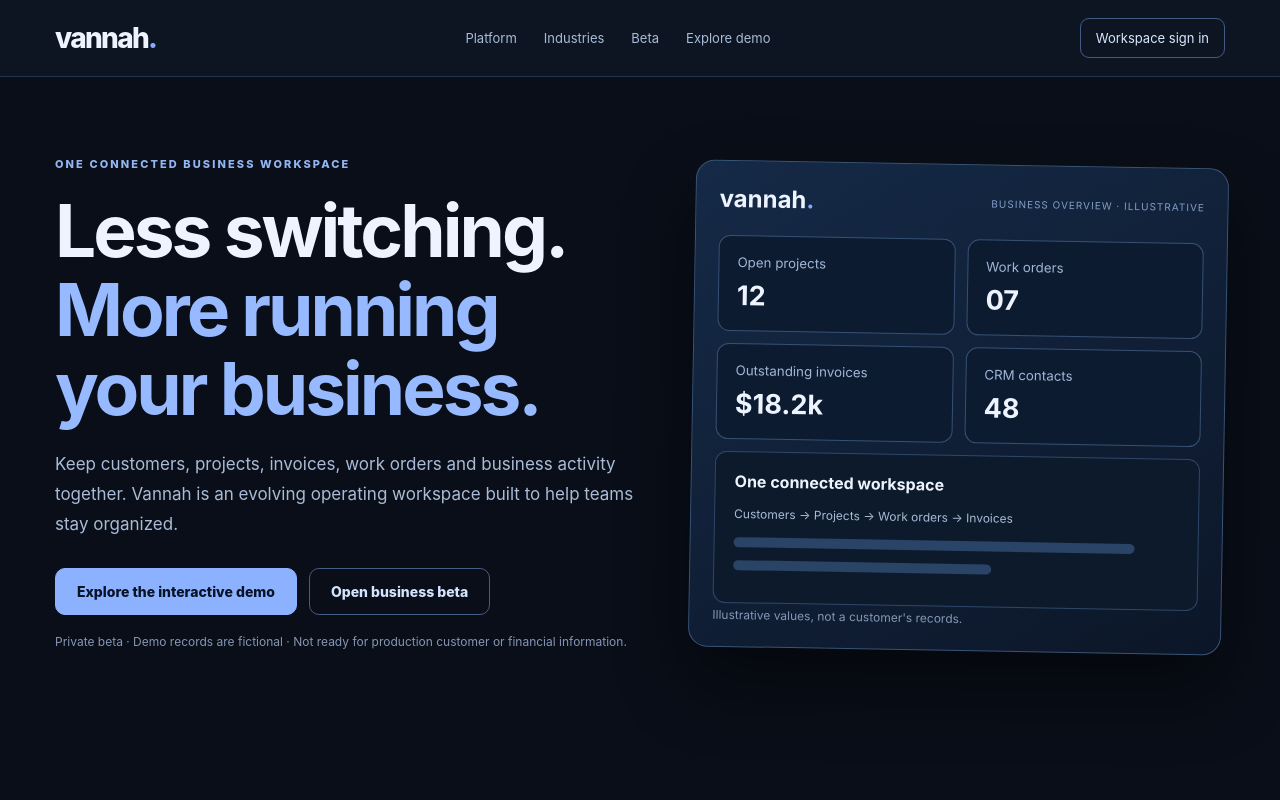
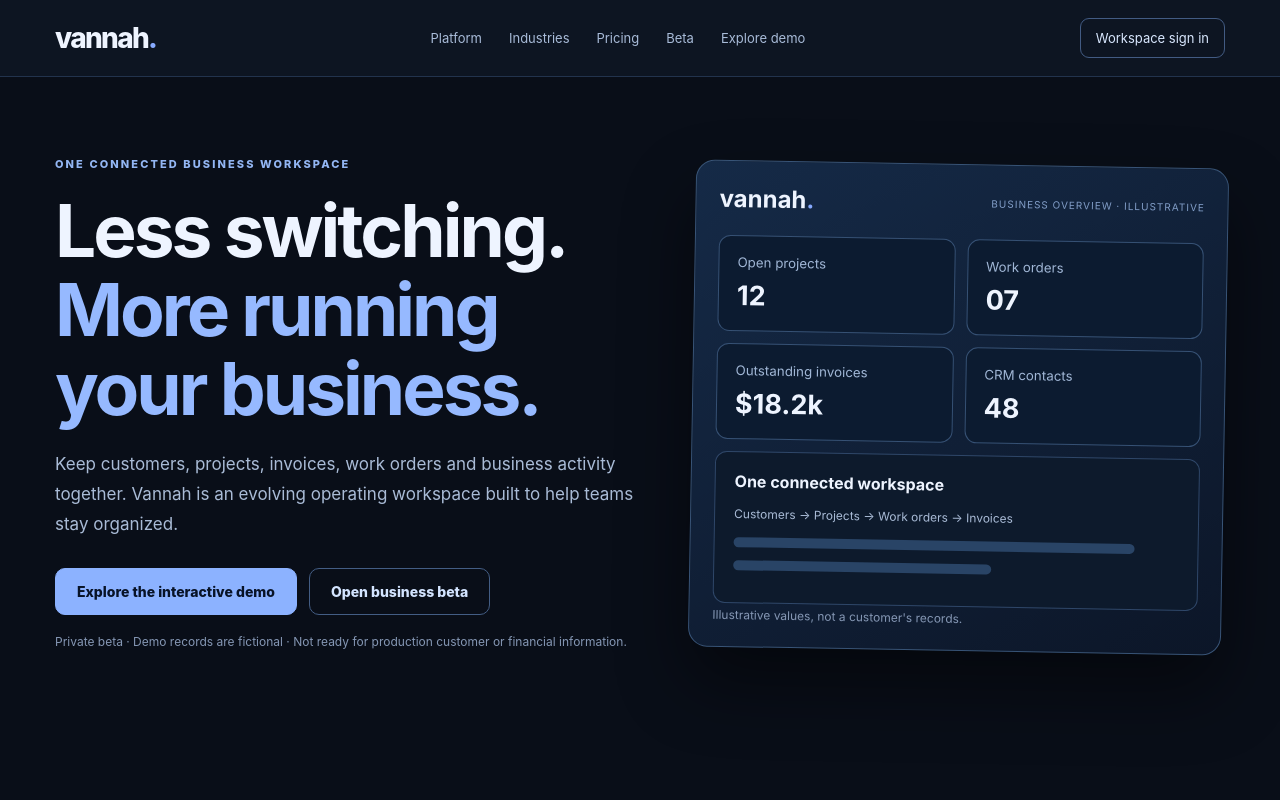
Before and after one commit to bstotz02/vannah-platform, a plain HTML site: page home.html in a window 1280 px wide. Shown: the top 800 px of the page. Drawn offline with Linux system fonts and the light colour scheme.

Commit message:
Update home.html

```diff
--- a/home.html
+++ b/home.html
@@ -1,5 +1,5 @@
 <!DOCTYPE html><html lang="en"><head><meta charset="utf-8"><meta name="viewport" content="width=device-width,initial-scale=1"><meta name="description" content="Vannah is an emerging connected workspace for business operations, CRM, projects and finance."><title>Vannah — Your business, connected</title><link rel="stylesheet" href="site-1.7.css"></head><body>
-<header class="site-nav"><a class="logo" href="home.html">vannah<span>.</span></a><nav aria-label="Main navigation"><a href="#features">Platform</a><a href="real-estate.html">Industries</a><a href="#beta">Beta</a><a href="demo.html">Explore demo</a></nav><a class="small-button" href="index.html">Workspace sign in</a></header>
+<header class="site-nav"><a class="logo" href="home.html">vannah<span>.</span></a><nav aria-label="Main navigation"><a href="#features">Platform</a><a href="real-estate.html">Industries</a><a href="#pricing">Pricing</a><a href="#beta">Beta</a><a href="demo.html">Explore demo</a></nav><a class="small-button" href="index.html">Workspace sign in</a></header>
 <main><section class="hero wrap"><div><span class="eyebrow">ONE CONNECTED BUSINESS WORKSPACE</span><h1>Less switching.<br><em>More running your business.</em></h1><p>Keep customers, projects, invoices, work orders and business activity together. Vannah is an evolving operating workspace built to help teams stay organized.</p><div class="cta"><a class="button" href="demo.html">Explore the interactive demo</a><a class="button outline" href="index.html">Open business beta</a></div><p class="fine">Private beta · Demo records are fictional · Not ready for production customer or financial information.</p></div><div class="preview" aria-label="Illustrative dashboard"><div class="preview-top"><strong>vannah<span>.</span></strong><small>BUSINESS OVERVIEW · ILLUSTRATIVE</small></div><div class="preview-grid"><article><small>Open projects</small><b>12</b></article><article><small>Work orders</small><b>07</b></article><article><small>Outstanding invoices</small><b>$18.2k</b></article><article><small>CRM contacts</small><b>48</b></article></div><div class="preview-activity"><strong>One connected workspace</strong><p>Customers → Projects → Work orders → Invoices</p><div class="preview-line"></div><div class="preview-line short"></div></div><small class="fine">Illustrative values, not a customer's records.</small></div></section>
 <section class="wrap section" id="features"><span class="eyebrow">BUILT AROUND YOUR DAY</span><h2>The tools should work together.</h2><p class="section-lead">Vannah starts with the workflows businesses use constantly. Modules currently vary in completeness during beta.</p><div class="features"><article><span>01 / RELATIONSHIPS</span><h3>CRM</h3><p>Track contacts and connect them to active projects.</p></article><article><span>02 / DELIVERY</span><h3>Projects & operations</h3><p>Coordinate jobs, work orders and tasks from one workspace.</p></article><article><span>03 / FINANCE</span><h3>Invoices & finance</h3><p>Record invoice balances and manual income or expenses for beta testing.</p></article><article><span>04 / MANAGEMENT</span><h3>Contracts, vendors & scheduling</h3><p>Keep practical business records close to day-to-day work.</p></article></div></section>
 <section class="wrap band"><div><span class="eyebrow">FIRST INDUSTRY FOCUS</span><h2>Commercial real estate</h2><p>A connected foundation for property teams: service requests, contacts, projects and agreements.</p></div><a class="button outline" href="real-estate.html">Explore industry concept</a></section>
```
